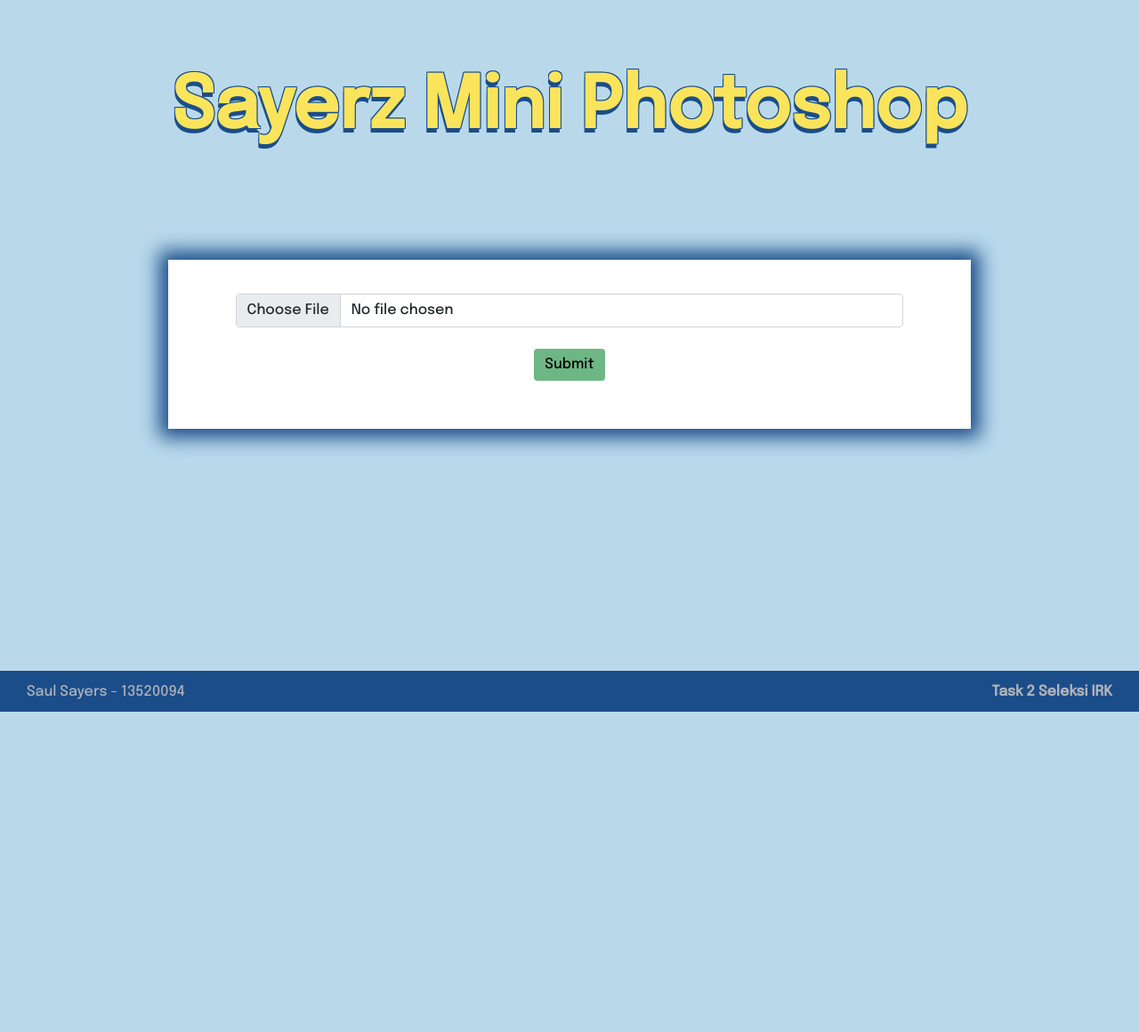
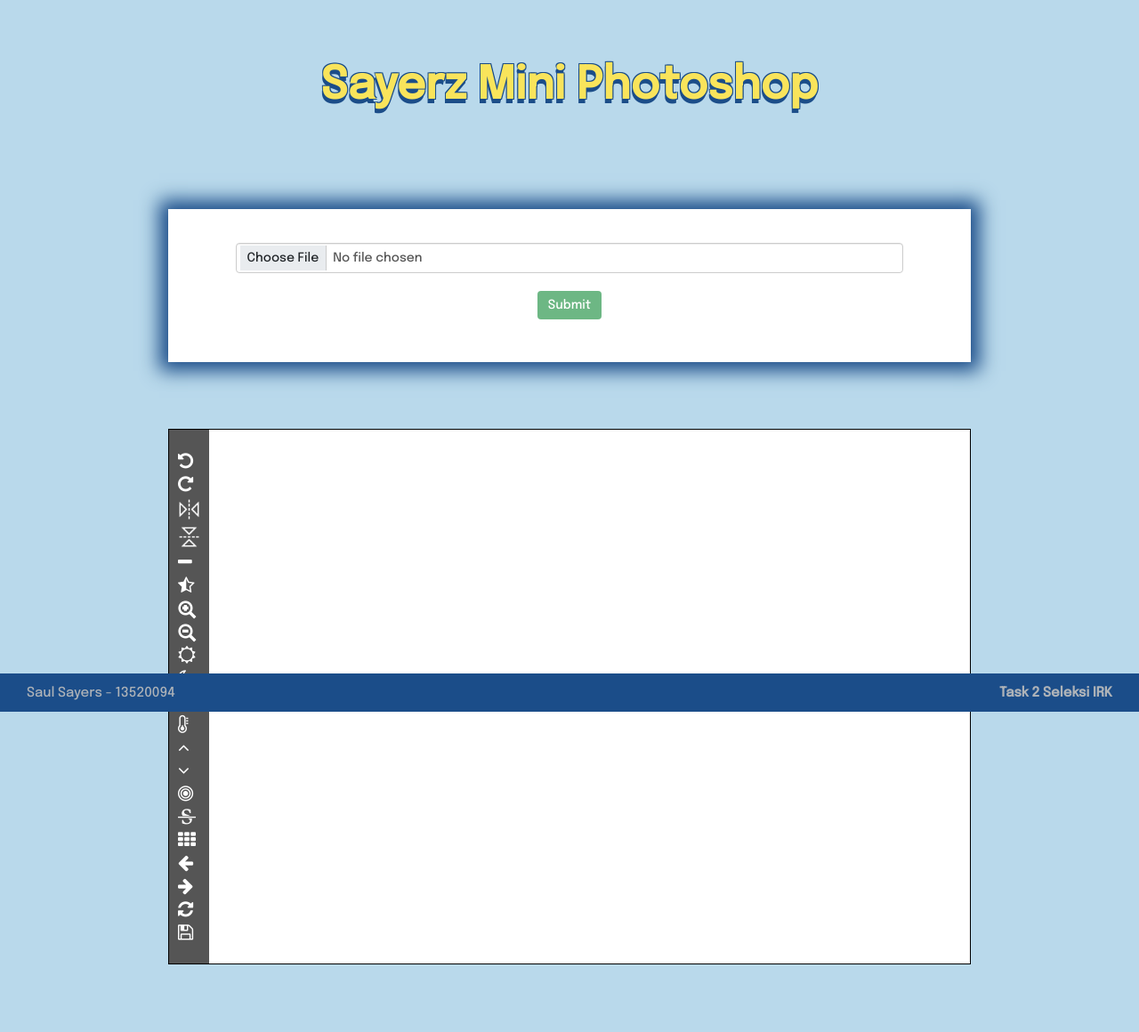
Before and after one commit to saulsayerz/Mini-Photoshop, a PHP site: page /index.html in a window 1280 px wide. Shown: the whole page at 89% size. Before the commit the page ends 800 px from the top, so only its background shows below. Run offline with PHP 8.4, Linux system fonts and the light colour scheme.

Commit message:
icons + save

```diff
--- a/src/Frontend/index.css
+++ b/src/Frontend/index.css
@@ -272,7 +272,7 @@
 .icon-bar {
     align-items: stretch;
     height: 600px;
-    width: 150px;
+    width: 45px;
     background-color: #555;
     display: flex;
     flex-direction: column;
@@ -340,7 +340,7 @@
 }
 
 #photoshop {
-    display: none;
+    display: flex;
 }
 
 @-webkit-keyframes fadeIn {
@@ -360,3 +360,16 @@
         opacity: 1;
     }
 }
+
+.fill {
+    display: flex;
+    justify-content: center;
+    align-items: center;
+    overflow: hidden
+}
+
+.fill img {
+    width: 25px;
+    filter: invert(100%);
+    height: 25px;
+}
--- a/src/Frontend/index.html
+++ b/src/Frontend/index.html
@@ -8,6 +8,7 @@
 
     <!-- Bootstrap CSS -->
     <link href="https://cdn.jsdelivr.net/npm/bootstrap@5.1.0/dist/css/bootstrap.min.css" rel="stylesheet" integrity="sha384-KyZXEAg3QhqLMpG8r+8fhAXLRk2vvoC2f3B09zVXn8CA5QIVfZOJ3BCsw2P0p/We" crossorigin="anonymous" />
+    <link rel="stylesheet" href="https://maxcdn.bootstrapcdn.com/bootstrap/3.3.7/css/bootstrap.min.css">
 
     <!-- Our CSS JS -->
     <link rel="stylesheet" href="index.css" />
@@ -46,86 +47,90 @@
     <!-- SIDEBAR AND PICTURE -->
     <div class="parent" id="photoshop" display="none">
         <div class="icon-bar">
-            <div>
+            <div id="ngelurusin">
                 <form method="post" action='javascript:edit("turnleft")' class="inline">
                     <input type="hidden">
-                    <button type="submit" class="fa fa-home"> turn left</button>
+                    <button type="submit" class="fa fa-rotate-left"></button>
                 </form>
                 <form method="post" action='javascript:edit("turnright")' class="inline">
                     <input type="hidden">
-                    <button type="submit" class="fa fa-home"> turn right</button>
+                    <button type="submit" class="fa fa-rotate-right"></button>
                 </form>
                 <form method="post" action='javascript:edit("fliph")' class="inline">
                     <input type="hidden">
-                    <button type="submit" class="fa fa-home"> flip h</button>
+                    <button type="submit" class="fa fill"><img src="./assets/hflip.png"></button>
                 </form>
                 <form method="post" action='javascript:edit("flipv")' class="inline">
                     <input type="hidden">
-                    <button type="submit" class="fa fa-home"> flip v</button>
+                    <button type="submit" class="fa fill"><img src="./assets/vflip.png"></button>
                 </form>
                 <form method="post" action='javascript:edit("negative")' class="inline">
                     <input type="hidden">
-                    <button type="submit" class="fa fa-home"> negative</button>
+                    <button type="submit" class="fa fa-minus"></button>
                 </form>
                 <form method="post" action='javascript:edit("complement")' class="inline">
                     <input type="hidden">
-                    <button type="submit" class="fa fa-home"> complement</button>
+                    <button type="submit" class="fa fa-star-half-empty"></button>
                 </form>
                 <form method="post" action='javascript:edit("zoomin")' class="inline">
                     <input type="hidden">
-                    <button type="submit" class="fa fa-home"> zoomin</button>
+                    <button type="submit" class="glyphicon glyphicon-zoom-in"></button>
                 </form>
                 <form method="post" action='javascript:edit("zoomout")' class="inline">
                     <input type="hidden">
-                    <button type="submit" class="fa fa-home"> zoomout</button>
+                    <button type="submit" class="glyphicon glyphicon-zoom-out"></button>
                 </form>
                 <form method="post" action='javascript:edit("brighten")' class="inline">
                     <input type="hidden">
-                    <button type="submit" class="fa fa-home"> brighten</button>
+                    <button type="submit" class="fa fa-sun-o"></button>
                 </form>
                 <form method="post" action='javascript:edit("darken")' class="inline">
                     <input type="hidden">
-                    <button type="submit" class="fa fa-home"> darken</button>
+                    <button type="submit" class="fa fa-moon-o"></button>
                 </form>
                 <form method="post" action='javascript:edit("greyscale")' class="inline">
                     <input type="hidden">
-                    <button type="submit" class="fa fa-home"> grayscale</button>
+                    <button type="submit" class="fa fa-adjust"></button>
                 </form>
                 <form method="post" action='javascript:edit("contrast")' class="inline">
                     <input type="hidden">
-                    <button type="submit" class="fa fa-home"> contrast</button>
+                    <button type="submit" class="fa fa-thermometer-1"></button>
                 </form>
                 <form method="post" action='javascript:edit("tpangkat")' class="inline">
                     <input type="hidden">
-                    <button type="submit" class="fa fa-home"> pangkat</button>
+                    <button type="submit" class="fa fa-angle-up"></button>
                 </form>
                 <form method="post" action='javascript:edit("tlog")' class="inline">
                     <input type="hidden">
-                    <button type="submit" class="fa fa-home"> log</button>
+                    <button type="submit" class="fa fa-angle-down"></button>
                 </form>
                 <form method="post" action='javascript:edit("gblur")' class="inline">
                     <input type="hidden">
-                    <button type="submit" class="fa fa-home"> gblur</button>
+                    <button type="submit" class="fa fa-bullseye"></button>
                 </form>
                 <form method="post" action='javascript:edit("hfilter")' class="inline">
                     <input type="hidden">
-                    <button type="submit" class="fa fa-home"> sharpen</button>
+                    <button type="submit" class="fa fa-strikethrough"></button>
                 </form>
                 <form method="post" action='javascript:edit("lfilter")' class="inline">
                     <input type="hidden">
-                    <button type="submit" class="fa fa-home"> noise</button>
+                    <button type="submit" class="fa fa-th"></button>
                 </form>
                 <form method="post" action='javascript:undo()' class="inline">
                     <input type="hidden">
-                    <button type="submit" class="fa fa-home"> undo</button>
+                    <button type="submit" class="fa fa-arrow-left"></button>
                 </form>
                 <form method="post" action='javascript:redo()' class="inline">
                     <input type="hidden">
-                    <button type="submit" class="fa fa-home"> redo</button>
+                    <button type="submit" class="fa fa-arrow-right"></button>
                 </form>
                 <form method="post" action='javascript:reset()' class="inline">
                     <input type="hidden">
-                    <button type="submit" class="fa fa-home"> reset</button>
+                    <button type="submit" class="fa fa-refresh"></button>
+                </form>
+                <form method="post" action='javascript:save()' class="inline">
+                    <input type="hidden">
+                    <button type="submit" class="fa fa-save"></button>
                 </form>
             </div>
         </div>
@@ -136,8 +141,8 @@
 
     <!-- Footer -->
     <footer>
-        <div style="font-size: 1rem; ">Saul Sayers - 13520094</div>
-        <div style="font-size: 1rem; "><strong>Task 2 Seleksi IRK</strong></div>
+        <div style="font-size: 1.5rem; ">Saul Sayers - 13520094</div>
+        <div style="font-size: 1.5rem; "><strong>Task 2 Seleksi IRK</strong></div>
     </footer>
 
 </html>
--- a/src/Frontend/myscript.js
+++ b/src/Frontend/myscript.js
@@ -1,6 +1,7 @@
 var baseimg;
 var currentimg;
 var fileformat;
+var filename;
 var arrimg;
 var step;
 
@@ -9,6 +10,7 @@
     document.getElementById("photoshop").style.display = "flex";
     let temp = document.getElementById("file").files[0];
     fileformat = temp.type
+    filename = temp.name
     if (temp) {
         let fileReader = new FileReader();
         fileReader.readAsDataURL(temp);
@@ -84,3 +86,11 @@
         imgdiv.appendChild(img)
     }
 }
+
+function save() {
+    const linkSource = currentimg;
+    const downloadLink = document.createElement("a");
+    downloadLink.href = linkSource;
+    downloadLink.download = filename.split('.')[0] + "-edited";
+    downloadLink.click();
+}
```
Also changed, not shown: src/Frontend/assets/hflip.png (added), src/Frontend/assets/vflip.png (added).
